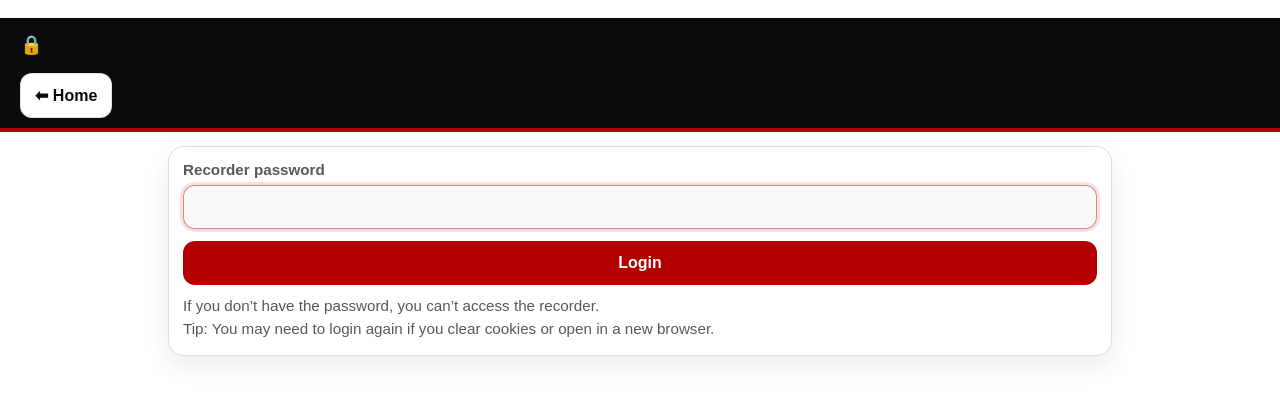
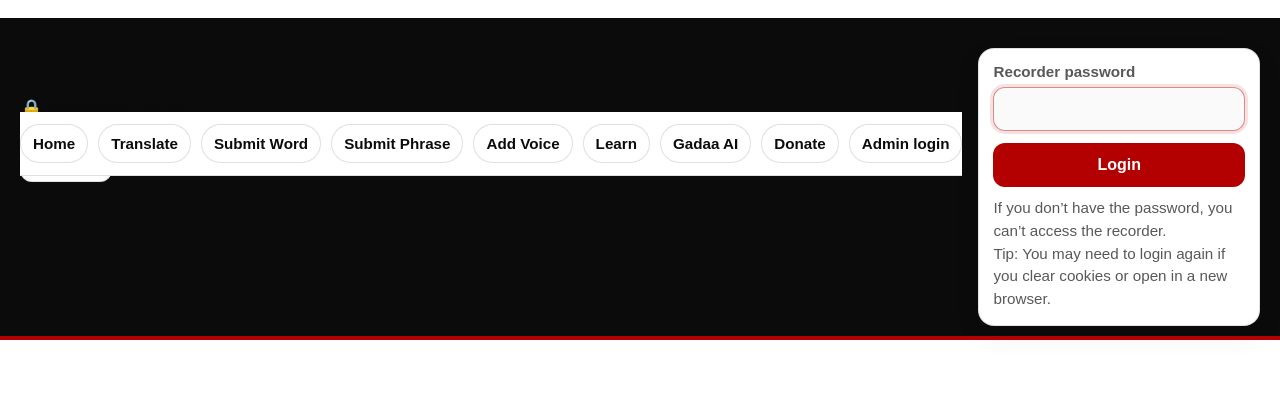
Before and after one commit to GadaOromo-E/GadaOromo, a Flask app: page /recorder in a window 1280 px wide. Shown: the top 400 px of the page. Run offline with Flask 3, Linux system fonts and the light colour scheme.

Commit message:
UI: add Install App button on home card + make left sidebar nav present on all pages
- Add install button to home quick-actions row
- Add shared nav menu to translate, gadaa-ai, admin login, and recorder pages
- Ensures left sidebar is always visible across navigation

```diff
--- a/templates/index.html
+++ b/templates/index.html
@@ -259,6 +259,7 @@
       <a class="btn danger" href="/support">❤️ Donate</a>
       <a class="btn" href="/submit">➕ Add Word</a>
       <a class="btn" href="/submit_phrase">➕ Add Phrase</a>
+      <button id="installBtn" class="btn primary" type="button" style="display:none;">⬇️ Install App</button>
     </div>
   </section>
 
--- a/templates/recorder_login.html
+++ b/templates/recorder_login.html
@@ -11,7 +11,19 @@
   <div class="topbar">
     <div class="title-row">
       <div>
-        <h2 style="margin:0;">🔒 Recorder Login</h2>
+ <nav class="nav">
+  <a class="nav-link" href="/">Home</a>
+  <a class="nav-link" href="/translate">Translate</a>
+  <a class="nav-link" href="/submit">Submit Word</a>
+  <a class="nav-link" href="/submit_phrase">Submit Phrase</a>
+  <a class="nav-link" href="/recorder">Add Voice</a>
+  <a class="nav-link" href="/learn">Learn</a>
+  <a class="nav-link" href="/gadaa-ai">Gadaa AI</a>
+  <a class="nav-link" href="/support">Donate</a>
+  <a class="nav-link" href="/admin">Admin login</a>
+</nav>
+       <div>
+       <h2 style="margin:0;">🔒 Recorder Login</h2>
         <div class="subtle">Private access for live audio recording</div>
       </div>
       <a class="btn" href="/">⬅ Home</a>
```
Also changed, not shown: templates/admin_login.html (+12 -0 lines), templates/gadaa_ai.html (+11 -0 lines), templates/translate.html (+11 -0 lines).
